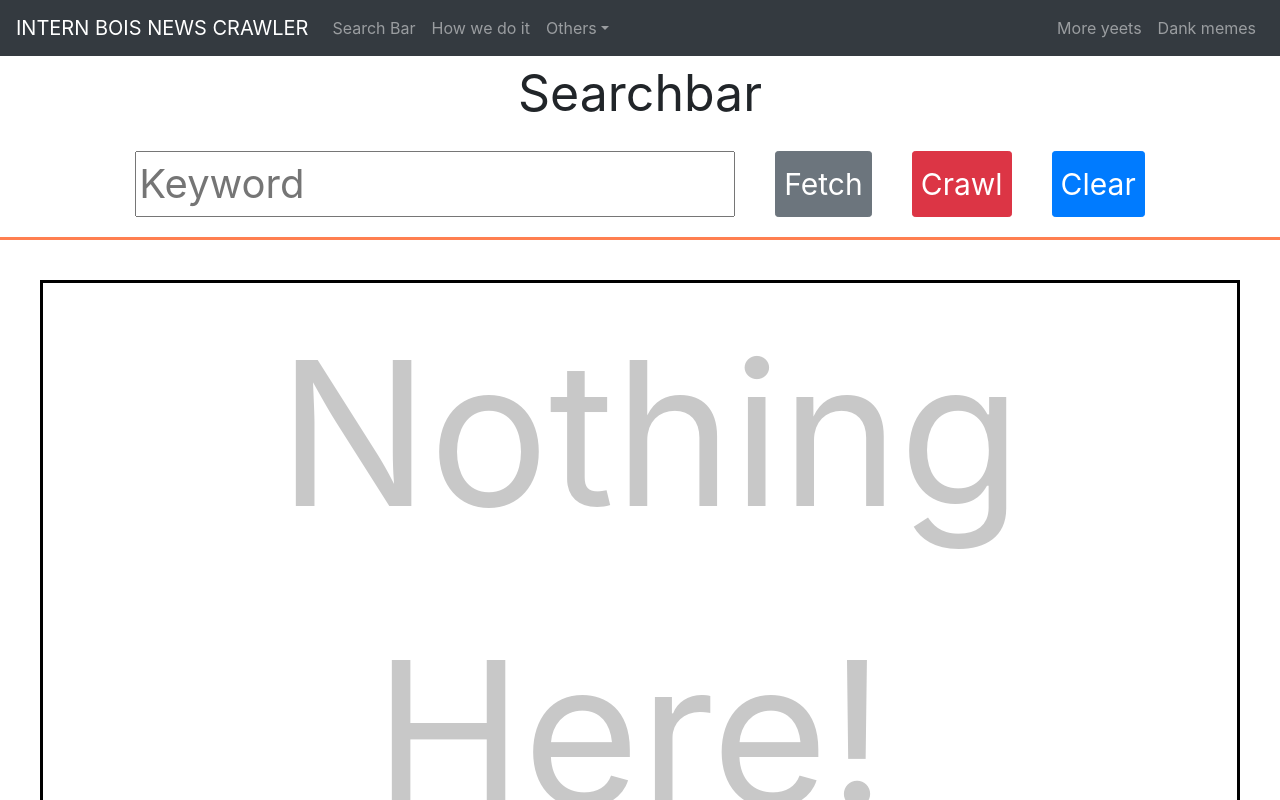
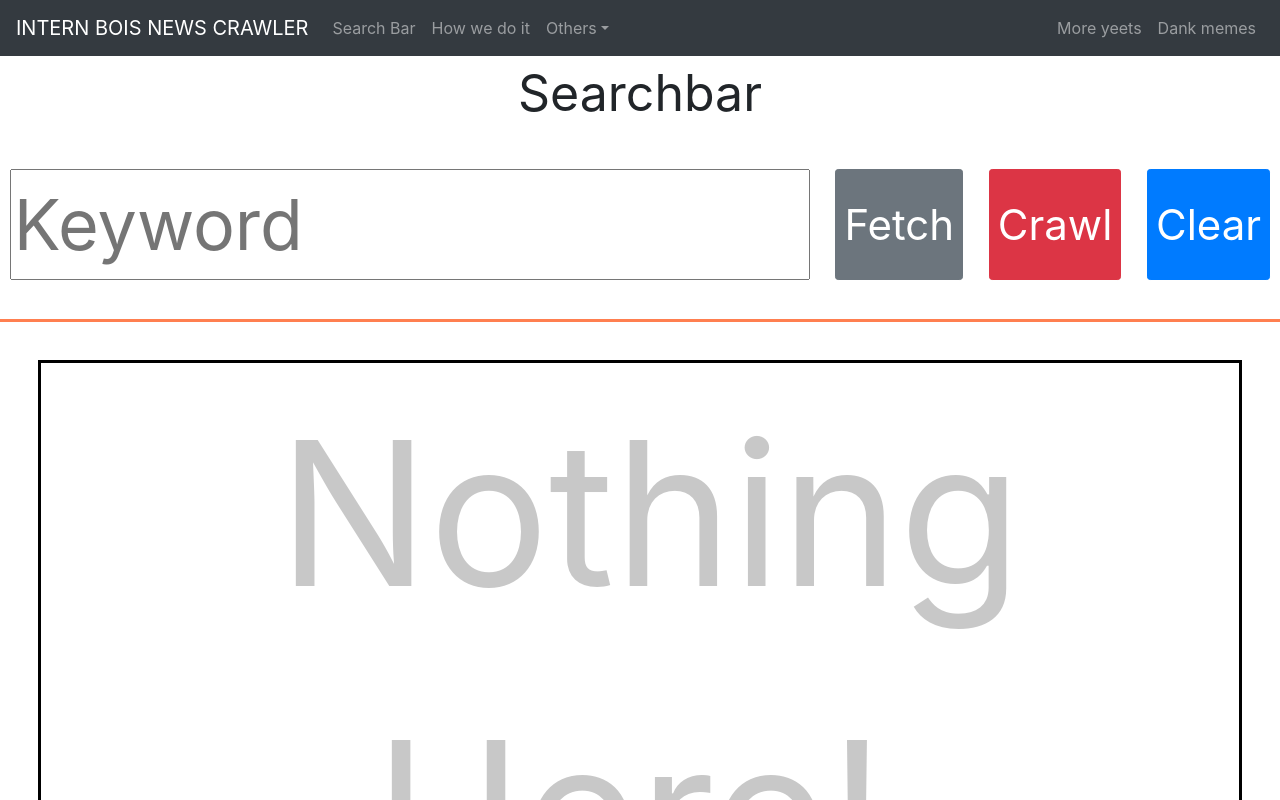
Before and after one commit to rosbas/thainews_scraper, a React (Create React App) app in the folder React_frontend/: page /Searchbar in a window 1280 px wide. Shown: the top 800 px of the page. Built offline with nearby package versions, Linux system fonts and the light colour scheme.

Commit message:
api update

```diff
--- a/React_frontend/src/App.css
+++ b/React_frontend/src/App.css
@@ -33,11 +33,26 @@
   size: 1px;
 }
 
+.mainsearchinput {
+  margin: 3% 1% 3% 1%;
+  width: 100vmin;
+  font-size: calc(30px + 5vmin);
+}
+
+.mainsearchbutton {
+  margin: 3% 1% 3% 1%;
+  width: 5px + 15vmin;
+  height: 30px + 5vmin;
+}
+
+.mainbuttontext1 {
+  font-size: calc(10px + 4vmin);
+}
 
 .resultbox {
   border-style: solid;
   border-color: black;
-  margin: 40px;
+  margin: 3%;
   size: 3px;
 }
 
--- a/React_frontend/src/App.js
+++ b/React_frontend/src/App.js
@@ -1,7 +1,7 @@
 import React from 'react';
 import './App.css';
 import Dankmemes from "./component/Dankmemes.jsx";
-import Searchbar from "./component/Searchbar.jsx";
+import Searchbar from "./component/Search/Searchbar.jsx";
 import Navbarc from "./component/Navbar.jsx";
 import Howwedoit from "./component/Howwedoit.jsx";
 import Moreyeets from "./component/Moreyeets.jsx";
--- a/React_frontend/src/component/Outputbox.jsx
+++ b/React_frontend/src/component/Search/Outputbox.jsx
@@ -1,18 +1,24 @@
 import React, { Component } from 'react';
 import axios from 'axios';
-import loading1 from '../loading1.svg'
+import loading1 from '../../loading1.svg'
 import { useEffect } from 'react';
 
 const Outputbox = ({keyword}) => {
     const [resultItem, setresultItem] = React.useState([]);
     const [loading, setLoading] = React.useState(false);
+    var firsturl = 'https://acaya-intern.et.r.appspot.com/' + 'searching?search_field=' + keyword.toString();
+    const [url1, seturl] = React.useState( firsturl + '');
 
     const resultFunction = async () => {
         try {
             const data = await axios
             //.get('https://api.lyrics.ovh/v1/Dragonforce/Through%20the%20Fire%20and%20Flames')
-            .get('https://acaya-intern.et.r.appspot.com/news')
-            //https://api.lyrics.ovh/v1/coldplay/
+            //const url = 'https://acaya-intern.et.r.appspot.com/searching?search_field='
+            //url = url + keyword
+            //.get(url)
+            //console.log('before post ',url1)
+            .post(url1)
+
             .then(res1 => {
                 console.log(res1);
                 //setresultItem(keyword);
--- a/React_frontend/src/component/Searchbar.jsx
+++ b/React_frontend/src/component/Search/Searchbar.jsx
@@ -1,6 +1,5 @@
 import React, { Component } from 'react';
-import loading1 from '../loading1.svg';
-import '../App.css';
+import '../../App.css';
 
 import Searchbox from './Searchbox';
 
--- a/React_frontend/src/component/Searchbox.jsx
+++ b/React_frontend/src/component/Search/Searchbox.jsx
@@ -1,6 +1,6 @@
 import React, { Component } from 'react';
 import { useEffect } from 'react';
-import '../App.css';
+import '../../App.css';
 
 import Outputbox from './Outputbox';
 
@@ -28,10 +28,10 @@ const Searchbox = () => {
             <div className="bborder">
                 <form>
                     <div style={{display: 'flex', justifyContent: 'center'}}>
-                        <input style={{fontSize: 40, width: 600, margin: 20}} type='text' placeholder = 'Keyword' value = {keyword} onChange={(e) => setkeyword(e.target.value)}/>
-                        <button className = "btn btn-secondary btn-sm" style = {{ fontSize: '30px', margin:20}} onClick = {fetch1}>Fetch</button>
-                        <button className = "btn btn-danger btn-sm" style = {{ fontSize: '30px', margin:20}} onClick = {crawl1}>Crawl</button>
-                        <button className = "btn btn-primary btn-sm" style = {{ fontSize: '30px', margin:20}} onClick = {clear1}>Clear</button>
+                        <input className = "mainsearchinput"  type='text' placeholder = 'Keyword' value = {keyword} onChange={(e) => setkeyword(e.target.value)}/>
+                        <button className = "btn btn-secondary btn-sm mainsearchbutton" onClick = {fetch1}><span className = 'mainbuttontext1'>Fetch</span></button>
+                        <button className = "btn btn-danger btn-sm mainsearchbutton" onClick = {crawl1}><span className = 'mainbuttontext1'>Crawl</span></button>
+                        <button className = "btn btn-primary btn-sm mainsearchbutton" onClick = {clear1}><span className = 'mainbuttontext1'>Clear</span></button>
                     </div>
                 </form>
             </div>
```
